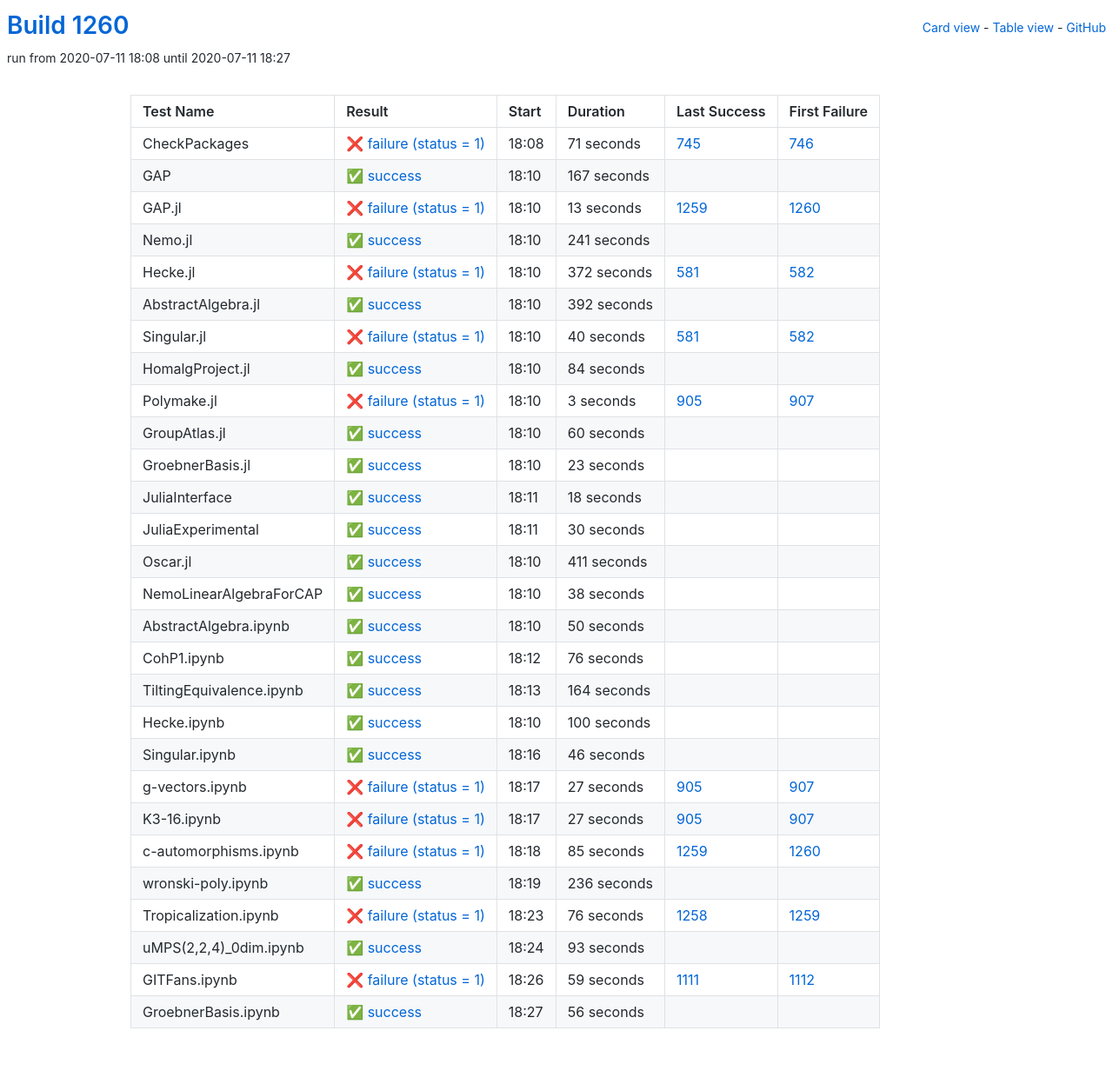
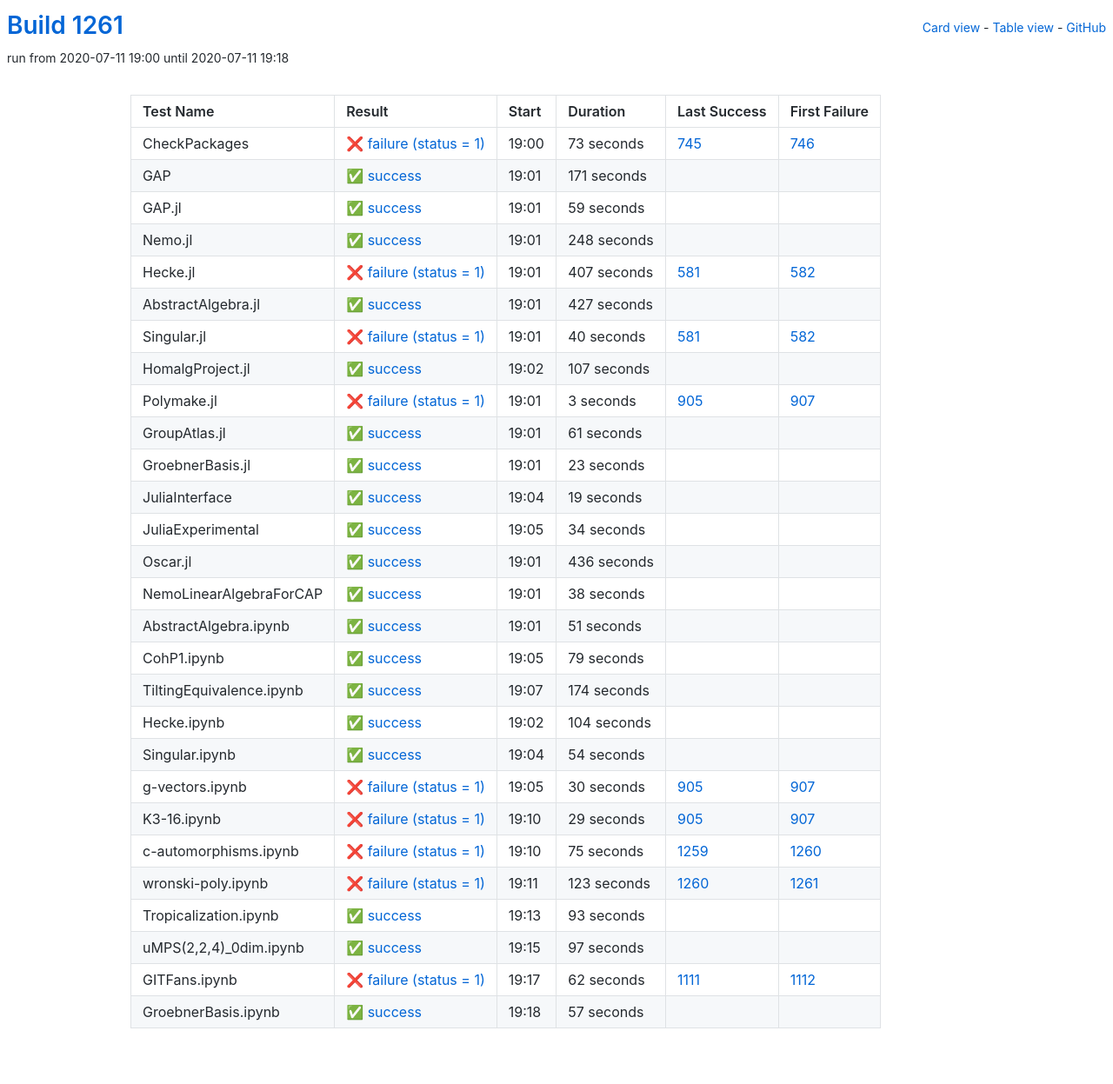
Before and after one commit to oscar-system/oscar-ci-status-1.4, a Jekyll site: the page built from table.html, in a window 1280 px wide. Shown: the whole page at 87% size. Built offline with Jekyll 4.4.1, drawn with Linux system fonts in a browser that asks for light colours.

Commit message:
Build #1261

```diff
--- a/_data/ci.yml
+++ b/_data/ci.yml
@@ -1,6 +1,6 @@
 ---
-build: 1260
-build_url: https://oscarci.mathematik.uni-kl.de/job/oscar-julia-1.4/1260/
+build: 1261
+build_url: https://oscarci.mathematik.uni-kl.de/job/oscar-julia-1.4/1261/
 job: oscar-julia-1.4
 organization: oscar-system
 repo: oscar-ci-status-1.4
@@ -8,80 +8,80 @@ repourl: https://github.com/oscar-system/oscar-ci-status-1.4
 tests:
 - name: CheckPackages
   id: checkpackages
-  log: https://oscarci.mathematik.uni-kl.de/job/oscar-julia-1.4/1260/artifact/logs/build-1260/CheckPackages.log
-  start: 2020-07-11 18:08
+  log: https://oscarci.mathematik.uni-kl.de/job/oscar-julia-1.4/1261/artifact/logs/build-1261/CheckPackages.log
+  start: 2020-07-11 19:00
   success: false
   exitcode: 1
   status: failure
-  duration: 71
+  duration: 73
   last_success: 745
   last_success_url: https://oscarci.mathematik.uni-kl.de/job/oscar-julia-1.4/745/
   first_failure: 746
   first_failure_url: https://oscarci.mathematik.uni-kl.de/job/oscar-julia-1.4/746/
 - name: GAP
   id: gap
-  log: https://oscarci.mathematik.uni-kl.de/job/oscar-julia-1.4/1260/artifact/logs/build-1260/GAP.log
-  start: 2020-07-11 18:10
+  log: https://oscarci.mathematik.uni-kl.de/job/oscar-julia-1.4/1261/artifact/logs/build-1261/GAP.log
+  start: 2020-07-11 19:01
   success: true
   exitcode: 0
   status: success
-  duration: 167
+  duration: 171
   last_success: false
   last_success_url:
   first_failure: false
   first_failure_url:
 - name: GAP.jl
   id: gap-jl
-  log: https://oscarci.mathematik.uni-kl.de/job/oscar-julia-1.4/1260/artifact/logs/build-1260/GAP.jl.log
-  start: 2020-07-11 18:10
-  success: false
-  exitcode: 1
-  status: failure
-  duration: 13
-  last_success: 1259
-  last_success_url: https://oscarci.mathematik.uni-kl.de/job/oscar-julia-1.4/1259/
-  first_failure: 1260
-  first_failure_url: https://oscarci.mathematik.uni-kl.de/job/oscar-julia-1.4/1260/
-- name: Nemo.jl
-  id: nemo-jl
-  log: https://oscarci.mathematik.uni-kl.de/job/oscar-julia-1.4/1260/artifact/logs/build-1260/Nemo.jl.log
-  start: 2020-07-11 18:10
+  log: https://oscarci.mathematik.uni-kl.de/job/oscar-julia-1.4/1261/artifact/logs/build-1261/GAP.jl.log
+  start: 2020-07-11 19:01
   success: true
   exitcode: 0
   status: success
-  duration: 241
+  duration: 59
+  last_success: false
+  last_success_url:
+  first_failure: false
+  first_failure_url:
+- name: Nemo.jl
+  id: nemo-jl
+  log: https://oscarci.mathematik.uni-kl.de/job/oscar-julia-1.4/1261/artifact/logs/build-1261/Nemo.jl.log
+  start: 2020-07-11 19:01
+  success: true
+  exitcode: 0
+  status: success
+  duration: 248
   last_success: false
   last_success_url:
   first_failure: false
   first_failure_url:
 - name: Hecke.jl
   id: hecke-jl
-  log: https://oscarci.mathematik.uni-kl.de/job/oscar-julia-1.4/1260/artifact/logs/build-1260/Hecke.jl.log
-  start: 2020-07-11 18:10
+  log: https://oscarci.mathematik.uni-kl.de/job/oscar-julia-1.4/1261/artifact/logs/build-1261/Hecke.jl.log
+  start: 2020-07-11 19:01
   success: false
   exitcode: 1
   status: failure
-  duration: 372
+  duration: 407
   last_success: 581
   last_success_url: https://oscarci.mathematik.uni-kl.de/job/oscar-julia-1.4/581/
   first_failure: 582
   first_failure_url: https://oscarci.mathematik.uni-kl.de/job/oscar-julia-1.4/582/
 - name: AbstractAlgebra.jl
   id: abstractalgebra-jl
-  log: https://oscarci.mathematik.uni-kl.de/job/oscar-julia-1.4/1260/artifact/logs/build-1260/AbstractAlgebra.jl.log
-  start: 2020-07-11 18:10
+  log: https://oscarci.mathematik.uni-kl.de/job/oscar-julia-1.4/1261/artifact/logs/build-1261/AbstractAlgebra.jl.log
+  start: 2020-07-11 19:01
   success: true
   exitcode: 0
   status: success
-  duration: 392
+  duration: 427
   last_success: false
   last_success_url:
   first_failure: false
   first_failure_url:
 - name: Singular.jl
   id: singular-jl
-  log: https://oscarci.mathematik.uni-kl.de/job/oscar-julia-1.4/1260/artifact/logs/build-1260/Singular.jl.log
-  start: 2020-07-11 18:10
+  log: https://oscarci.mathematik.uni-kl.de/job/oscar-julia-1.4/1261/artifact/logs/build-1261/Singular.jl.log
+  start: 2020-07-11 19:01
   success: false
   exitcode: 1
   status: failure
@@ -92,20 +92,20 @@ tests:
   first_failure_url: https://oscarci.mathematik.uni-kl.de/job/oscar-julia-1.4/582/
 - name: HomalgProject.jl
   id: homalgproject-jl
-  log: https://oscarci.mathematik.uni-kl.de/job/oscar-julia-1.4/1260/artifact/logs/build-1260/HomalgProject.jl.log
-  start: 2020-07-11 18:10
+  log: https://oscarci.mathematik.uni-kl.de/job/oscar-julia-1.4/1261/artifact/logs/build-1261/HomalgProject.jl.log
+  start: 2020-07-11 19:02
   success: true
   exitcode: 0
   status: success
-  duration: 84
+  duration: 107
   last_success: false
   last_success_url:
   first_failure: false
   first_failure_url:
 - name: Polymake.jl
   id: polymake-jl
-  log: https://oscarci.mathematik.uni-kl.de/job/oscar-julia-1.4/1260/artifact/logs/build-1260/Polymake.jl.log
-  start: 2020-07-11 18:10
+  log: https://oscarci.mathematik.uni-kl.de/job/oscar-julia-1.4/1261/artifact/logs/build-1261/Polymake.jl.log
+  start: 2020-07-11 19:01
   success: false
   exitcode: 1
   status: failure
@@ -116,20 +116,20 @@ tests:
   first_failure_url: https://oscarci.mathematik.uni-kl.de/job/oscar-julia-1.4/907/
 - name: GroupAtlas.jl
   id: groupatlas-jl
-  log: https://oscarci.mathematik.uni-kl.de/job/oscar-julia-1.4/1260/artifact/logs/build-1260/GroupAtlas.jl.log
-  start: 2020-07-11 18:10
+  log: https://oscarci.mathematik.uni-kl.de/job/oscar-julia-1.4/1261/artifact/logs/build-1261/GroupAtlas.jl.log
+  start: 2020-07-11 19:01
   success: true
   exitcode: 0
   status: success
-  duration: 60
+  duration: 61
   last_success: false
   last_success_url:
   first_failure: false
   first_failure_url:
 - name: GroebnerBasis.jl
   id: groebnerbasis-jl
-  log: https://oscarci.mathematik.uni-kl.de/job/oscar-julia-1.4/1260/artifact/logs/build-1260/GroebnerBasis.jl.log
-  start: 2020-07-11 18:10
+  log: https://oscarci.mathematik.uni-kl.de/job/oscar-julia-1.4/1261/artifact/logs/build-1261/GroebnerBasis.jl.log
+  start: 2020-07-11 19:01
   success: true
   exitcode: 0
   status: success
@@ -140,44 +140,44 @@ tests:
   first_failure_url:
 - name: JuliaInterface
   id: juliainterface
-  log: https://oscarci.mathematik.uni-kl.de/job/oscar-julia-1.4/1260/artifact/logs/build-1260/JuliaInterface.log
-  start: 2020-07-11 18:11
+  log: https://oscarci.mathematik.uni-kl.de/job/oscar-julia-1.4/1261/artifact/logs/build-1261/JuliaInterface.log
+  start: 2020-07-11 19:04
   success: true
   exitcode: 0
   status: success
-  duration: 18
+  duration: 19
   last_success: false
   last_success_url:
   first_failure: false
   first_failure_url:
 - name: JuliaExperimental
   id: juliaexperimental
-  log: https://oscarci.mathematik.uni-kl.de/job/oscar-julia-1.4/1260/artifact/logs/build-1260/JuliaExperimental.log
-  start: 2020-07-11 18:11
+  log: https://oscarci.mathematik.uni-kl.de/job/oscar-julia-1.4/1261/artifact/logs/build-1261/JuliaExperimental.log
+  start: 2020-07-11 19:05
   success: true
   exitcode: 0
   status: success
-  duration: 30
+  duration: 34
   last_success: false
   last_success_url:
   first_failure: false
   first_failure_url:
 - name: Oscar.jl
   id: oscar-jl
-  log: https://oscarci.mathematik.uni-kl.de/job/oscar-julia-1.4/1260/artifact/logs/build-1260/Oscar.jl.log
-  start: 2020-07-11 18:10
+  log: https://oscarci.mathematik.uni-kl.de/job/oscar-julia-1.4/1261/artifact/logs/build-1261/Oscar.jl.log
+  start: 2020-07-11 19:01
   success: true
   exitcode: 0
   status: success
-  duration: 411
+  duration: 436
   last_success: false
   last_success_url:
   first_failure: false
   first_failure_url:
 - name: NemoLinearAlgebraForCAP
   id: nemolinearalgebraforcap
-  log: https://oscarci.mathematik.uni-kl.de/job/oscar-julia-1.4/1260/artifact/logs/build-1260/NemoLinearAlgebraForCAP.log
-  start: 2020-07-11 18:10
+  log: https://oscarci.mathematik.uni-kl.de/job/oscar-julia-1.4/1261/artifact/logs/build-1261/NemoLinearAlgebraForCAP.log
+  start: 2020-07-11 19:01
   success: true
   exitcode: 0
   status: success
@@ -188,128 +188,116 @@ tests:
   first_failure_url:
 - name: AbstractAlgebra.ipynb
   id: abstractalgebra-ipynb
-  log: https://oscarci.mathematik.uni-kl.de/job/oscar-julia-1.4/1260/artifact/logs/build-1260/AbstractAlgebra.ipynb.log
-  start: 2020-07-11 18:10
+  log: https://oscarci.mathematik.uni-kl.de/job/oscar-julia-1.4/1261/artifact/logs/build-1261/AbstractAlgebra.ipynb.log
+  start: 2020-07-11 19:01
   success: true
   exitcode: 0
   status: success
-  duration: 50
+  duration: 51
   last_success: false
   last_success_url:
   first_failure: false
   first_failure_url:
 - name: CohP1.ipynb
   id: cohp1-ipynb
-  log: https://oscarci.mathematik.uni-kl.de/job/oscar-julia-1.4/1260/artifact/logs/build-1260/CohP1.ipynb.log
-  start: 2020-07-11 18:12
+  log: https://oscarci.mathematik.uni-kl.de/job/oscar-julia-1.4/1261/artifact/logs/build-1261/CohP1.ipynb.log
+  start: 2020-07-11 19:05
   success: true
   exitcode: 0
   status: success
-  duration: 76
+  duration: 79
   last_success: false
   last_success_url:
   first_failure: false
   first_failure_url:
 - name: TiltingEquivalence.ipynb
   id: tiltingequivalence-ipynb
-  log: https://oscarci.mathematik.uni-kl.de/job/oscar-julia-1.4/1260/artifact/logs/build-1260/TiltingEquivalence.ipynb.log
-  start: 2020-07-11 18:13
+  log: https://oscarci.mathematik.uni-kl.de/job/oscar-julia-1.4/1261/artifact/logs/build-1261/TiltingEquivalence.ipynb.log
+  start: 2020-07-11 19:07
   success: true
   exitcode: 0
   status: success
-  duration: 164
+  duration: 174
   last_success: false
   last_success_url:
   first_failure: false
   first_failure_url:
 - name: Hecke.ipynb
   id: hecke-ipynb
-  log: https://oscarci.mathematik.uni-kl.de/job/oscar-julia-1.4/1260/artifact/logs/build-1260/Hecke.ipynb.log
-  start: 2020-07-11 18:10
+  log: https://oscarci.mathematik.uni-kl.de/job/oscar-julia-1.4/1261/artifact/logs/build-1261/Hecke.ipynb.log
+  start: 2020-07-11 19:02
   success: true
   exitcode: 0
   status: success
-  duration: 100
+  duration: 104
   last_success: false
   last_success_url:
   first_failure: false
   first_failure_url:
 - name: Singular.ipynb
   id: singular-ipynb
-  log: https://oscarci.mathematik.uni-kl.de/job/oscar-julia-1.4/1260/artifact/logs/build-1260/Singular.ipynb.log
-  start: 2020-07-11 18:16
+  log: https://oscarci.mathematik.uni-kl.de/job/oscar-julia-1.4/1261/artifact/logs/build-1261/Singular.ipynb.log
+  start: 2020-07-11 19:04
   success: true
   exitcode: 0
   status: success
-  duration: 46
+  duration: 54
   last_success: false
   last_success_url:
   first_failure: false
   first_failure_url:
 - name: g-vectors.ipynb
   id: g-vectors-ipynb
-  log: https://oscarci.mathematik.uni-kl.de/job/oscar-julia-1.4/1260/artifact/logs/build-1260/g-vectors.ipynb.log
-  start: 2020-07-11 18:17
+  log: https://oscarci.mathematik.uni-kl.de/job/oscar-julia-1.4/1261/artifact/logs/build-1261/g-vectors.ipynb.log
+  start: 2020-07-11 19:05
   success: false
   exitcode: 1
   status: failure
-  duration: 27
+  duration: 30
   last_success: 905
   last_success_url: https://oscarci.mathematik.uni-kl.de/job/oscar-julia-1.4/905/
   first_failure: 907
   first_failure_url: https://oscarci.mathematik.uni-kl.de/job/oscar-julia-1.4/907/
 - name: K3-16.ipynb
   id: k3-16-ipynb
-  log: https://oscarci.mathematik.uni-kl.de/job/oscar-julia-1.4/1260/artifact/logs/build-1260/K3-16.ipynb.log
-  start: 2020-07-11 18:17
+  log: https://oscarci.mathematik.uni-kl.de/job/oscar-julia-1.4/1261/artifact/logs/build-1261/K3-16.ipynb.log
+  start: 2020-07-11 19:10
   success: false
   exitcode: 1
   status: failure
-  duration: 27
+  duration: 29
   last_success: 905
   last_success_url: https://oscarci.mathematik.uni-kl.de/job/oscar-julia-1.4/905/
   first_failure: 907
   first_failure_url: https://oscarci.mathematik.uni-kl.de/job/oscar-julia-1.4/907/
 - name: c-automorphisms.ipynb
   id: c-automorphisms-ipynb
-  log: https://oscarci.mathematik.uni-kl.de/job/oscar-julia-1.4/1260/artifact/logs/build-1260/c-automorphisms.ipynb.log
-  start: 2020-07-11 18:18
+  log: https://oscarci.mathematik.uni-kl.de/job/oscar-julia-1.4/1261/artifact/logs/build-1261/c-automorphisms.ipynb.log
+  start: 2020-07-11 19:10
   success: false
   exitcode: 1
   status: failure
-  duration: 85
+  duration: 75
   last_success: 1259
   last_success_url: https://oscarci.mathematik.uni-kl.de/job/oscar-julia-1.4/1259/
   first_failure: 1260
   first_failure_url: https://oscarci.mathematik.uni-kl.de/job/oscar-julia-1.4/1260/
 - name: wronski-poly.ipynb
   id: wronski-poly-ipynb
-  log: https://oscarci.mathematik.uni-kl.de/job/oscar-julia-1.4/1260/artifact/logs/build-1260/wronski-poly.ipynb.log
-  start: 2020-07-11 18:19
-  success: true
-  exitcode: 0
-  status: success
-  duration: 236
-  last_success: false
-  last_success_url:
-  first_failure: false
-  first_failure_url:
-- name: Tropicalization.ipynb
-  id: tropicalization-ipynb
-  log: https://oscarci.mathematik.uni-kl.de/job/oscar-julia-1.4/1260/artifact/logs/build-1260/Tropicalization.ipynb.log
-  start: 2020-07-11 18:23
+  log: https://oscarci.mathematik.uni-kl.de/job/oscar-julia-1.4/1261/artifact/logs/build-1261/wronski-poly.ipynb.log
+  start: 2020-07-11 19:11
   success: false
   exitcode: 1
   status: failure
-  duration: 76
-  last_success: 1258
-  last_success_url: https://oscarci.mathematik.uni-kl.de/job/oscar-julia-1.4/1258/
-  first_failure: 1259
-  first_failure_url: https://oscarci.mathematik.uni-kl.de/job/oscar-julia-1.4/1259/
-- name: uMPS(2,2,4)_0dim.ipynb
-  id: umps-2-2-4-0dim-ipynb
-  log: https://oscarci.mathematik.uni-kl.de/job/oscar-julia-1.4/1260/artifact/logs/build-1260/uMPS-2-2-4-_0dim.ipynb.log
-  start: 2020-07-11 18:24
+  duration: 123
+  last_success: 1260
+  last_success_url: https://oscarci.mathematik.uni-kl.de/job/oscar-julia-1.4/1260/
+  first_failure: 1261
+  first_failure_url: https://oscarci.mathematik.uni-kl.de/job/oscar-julia-1.4/1261/
+- name: Tropicalization.ipynb
+  id: tropicalization-ipynb
+  log: https://oscarci.mathematik.uni-kl.de/job/oscar-julia-1.4/1261/artifact/logs/build-1261/Tropicalization.ipynb.log
+  start: 2020-07-11 19:13
   success: true
   exitcode: 0
   status: success
@@ -318,26 +306,38 @@ tests:
   last_success_url:
   first_failure: false
   first_failure_url:
+- name: uMPS(2,2,4)_0dim.ipynb
+  id: umps-2-2-4-0dim-ipynb
+  log: https://oscarci.mathematik.uni-kl.de/job/oscar-julia-1.4/1261/artifact/logs/build-1261/uMPS-2-2-4-_0dim.ipynb.log
+  start: 2020-07-11 19:15
+  success: true
+  exitcode: 0
+  status: success
+  duration: 97
+  last_success: false
+  last_success_url:
+  first_failure: false
+  first_failure_url:
 - name: GITFans.ipynb
   id: gitfans-ipynb
-  log: https://oscarci.mathematik.uni-kl.de/job/oscar-julia-1.4/1260/artifact/logs/build-1260/GITFans.ipynb.log
-  start: 2020-07-11 18:26
+  log: https://oscarci.mathematik.uni-kl.de/job/oscar-julia-1.4/1261/artifact/logs/build-1261/GITFans.ipynb.log
+  start: 2020-07-11 19:17
   success: false
   exitcode: 1
   status: failure
-  duration: 59
+  duration: 62
   last_success: 1111
   last_success_url: https://oscarci.mathematik.uni-kl.de/job/oscar-julia-1.4/1111/
   first_failure: 1112
   first_failure_url: https://oscarci.mathematik.uni-kl.de/job/oscar-julia-1.4/1112/
 - name: GroebnerBasis.ipynb
   id: groebnerbasis-ipynb
-  log: https://oscarci.mathematik.uni-kl.de/job/oscar-julia-1.4/1260/artifact/logs/build-1260/GroebnerBasis.ipynb.log
-  start: 2020-07-11 18:27
+  log: https://oscarci.mathematik.uni-kl.de/job/oscar-julia-1.4/1261/artifact/logs/build-1261/GroebnerBasis.ipynb.log
+  start: 2020-07-11 19:18
   success: true
   exitcode: 0
   status: success
-  duration: 56
+  duration: 57
   last_success: false
   last_success_url:
   first_failure: false
```
Also changed, not shown: README.md.
